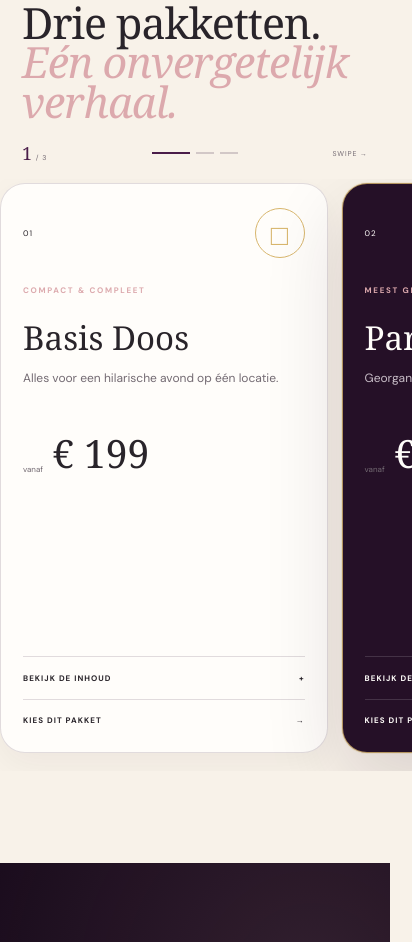
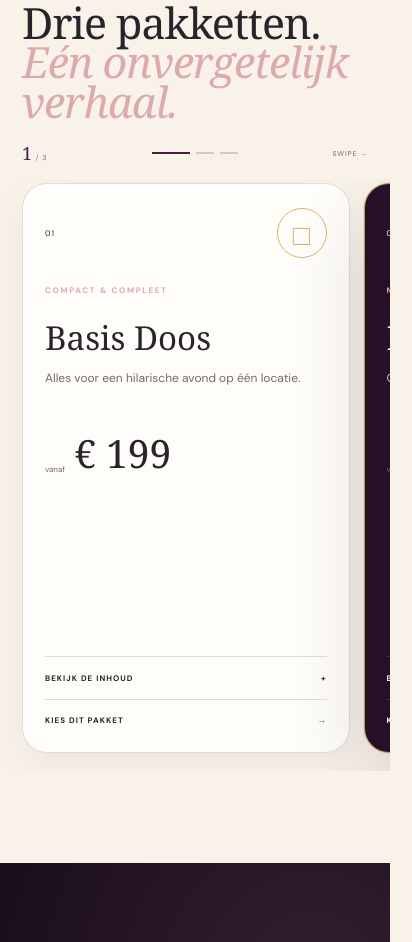
Before and after one commit to tuan-pixel/wie-is-de-piemel-mockup, a website with bundled scripts: page index.html in a window 390 px wide. Shown: the part 3132-4074 px from the top of the page, 412 px wide, since content can reach past the window. Built offline with nearby package versions, Linux system fonts and the light colour scheme; a web font is replaced by a local one.

Commit message:
Fix mobile package carousel overflow (#3)

```diff
--- a/css/styles.css
+++ b/css/styles.css
@@ -527,7 +527,7 @@ em { color: var(--blush); font-weight: 400; }
   .packages .section-heading .eyebrow { margin-bottom: 12px; }
   .packages .section-heading h2 { margin-bottom: 0; font-size: 43px; line-height: .92; }
   .package-carousel-ui { margin: 0 22px 14px; }
-  .package-grid { padding-top: 4px; }
+  .package-grid { margin: 0; padding-top: 4px; }
   .package-card {
     height: min(570px, calc(100svh - 145px));
     min-height: 510px;
```
